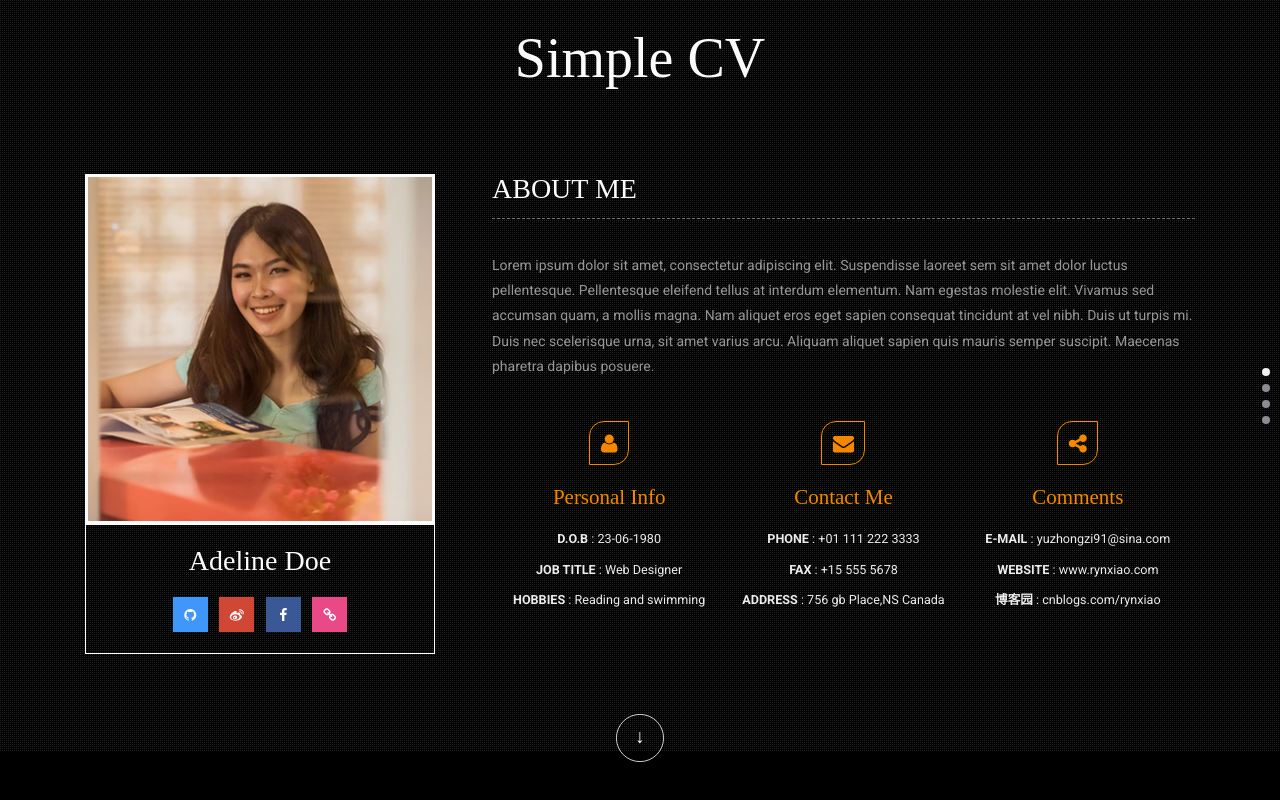
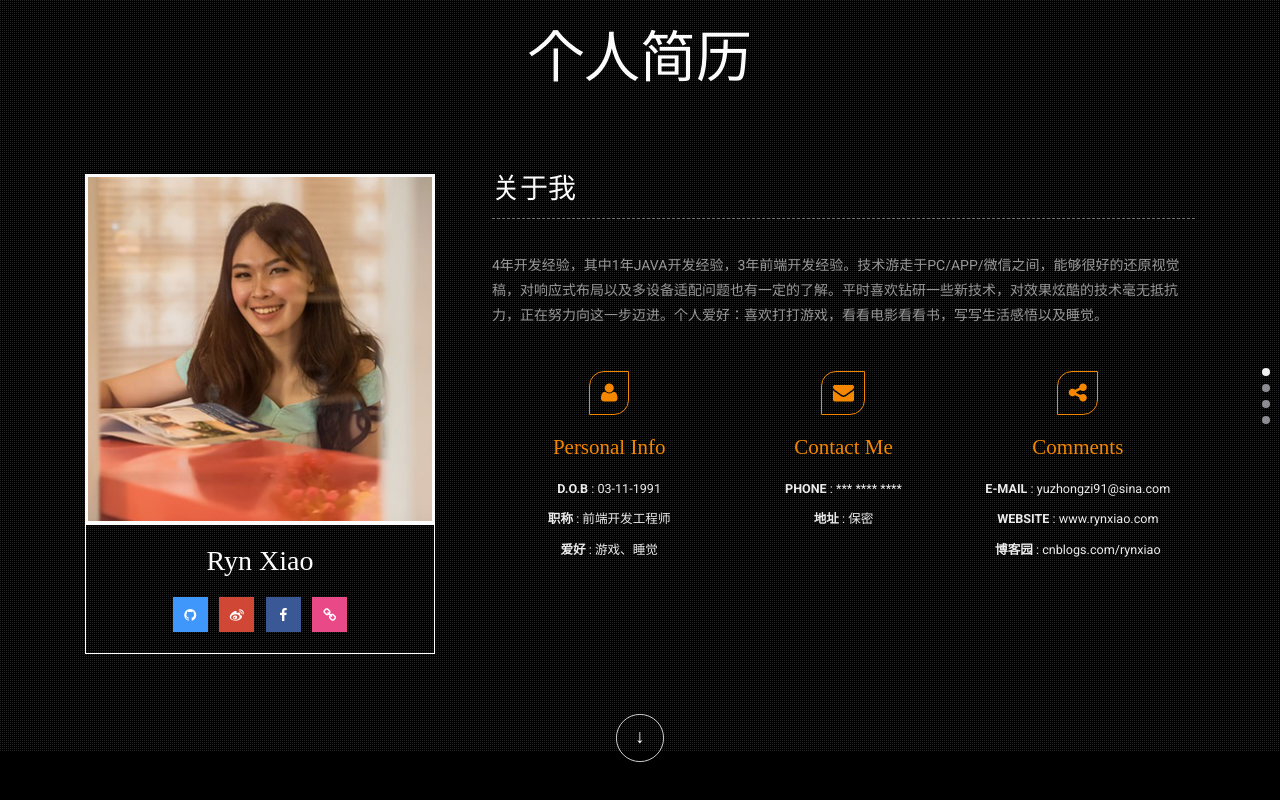
Before and after one commit to Rynxiao/my-resume, a plain HTML site: page index.html in a window 1280 px wide. Drawn offline with Linux system fonts and the light colour scheme; grey boxes are pictures that could not be loaded; a web font is replaced by a local one.

Commit message:
update resume

```diff
--- a/index.html
+++ b/index.html
@@ -39,12 +39,12 @@
 				<!-- banner -->
 				<div class="banner">
 					<div class="banner-w3lsinfo">
-						<h2>Simple CV</h2>
+						<h2>个人简历</h2>
 						<div class="container">
 							<div class="col-md-4 header-w3left">
 								<img src="images/img1.jpg" alt=""/>
 								<div class="header-imgtext-w3ls">
-									<h1>Adeline Doe</h1>
+									<h1>Ryn Xiao</h1>
 									<div class="social-wthree-icons">
 										<ul>
 											<li><a href="https://github.com/Rynxiao" class="fa fa-github icon icon-border twitter"> </a></li>
@@ -57,21 +57,21 @@
 								</div>
 							</div>
 							<div class="col-md-8 header-w3right">
-								<h3 class="agileits-title">ABOUT ME</h3>
+								<h3 class="agileits-title">关于我</h3>
 								<div class="profile-agileinfo">
-									<p>Lorem ipsum dolor sit amet, consectetur adipiscing elit. Suspendisse laoreet sem sit amet dolor luctus pellentesque. Pellentesque eleifend tellus at interdum elementum. Nam egestas molestie elit. Vivamus sed accumsan quam, a mollis magna. Nam aliquet eros eget sapien consequat tincidunt at vel nibh. Duis ut turpis mi. Duis nec scelerisque urna, sit amet varius arcu. Aliquam aliquet sapien quis mauris semper suscipit. Maecenas pharetra dapibus posuere. </p>
+									<p>4年开发经验，其中1年JAVA开发经验，3年前端开发经验。技术游走于PC/APP/微信之间，能够很好的还原视觉稿，对响应式布局以及多设备适配问题也有一定的了解。平时喜欢钻研一些新技术，对效果炫酷的技术毫无抵抗力，正在努力向这一步迈进。个人爱好：喜欢打打游戏，看看电影看看书，写写生活感悟以及睡觉。</p>
 									<div class="col-md-4 col-xs-4 profile-grids">
 										<i class="fa fa-user"></i>
 										<h5>Personal Info</h5>
 										<ul class="address">
 											<li>
-												<b>D.O.B</b> : 23-06-1980
+												<b>D.O.B</b> : 03-11-1991
 											</li>
 											<li>
-												<b>JOB TITLE</b> : Web Designer
+												<b>职称</b> : 前端开发工程师
 											</li>
 											<li>
-												<b>HOBBIES</b> : Reading and swimming
+												<b>爱好</b> : 游戏、睡觉
 											</li>
 										</ul>
 									</div>
@@ -80,13 +80,10 @@
 										<h5>Contact Me</h5>
 										<ul class="address">
 											<li>
-												<b>PHONE</b> : +01 111 222 3333
+												<b>PHONE</b> : *** **** ****
 											</li>
 											<li>
-												<b>FAX</b> :  +15 555 5678
-											</li>
-											<li>
-												<b>ADDRESS</b> : 756 gb Place,NS Canada
+												<b>地址</b> : 保密
 											</li>
 										</ul>
 									</div>
```
